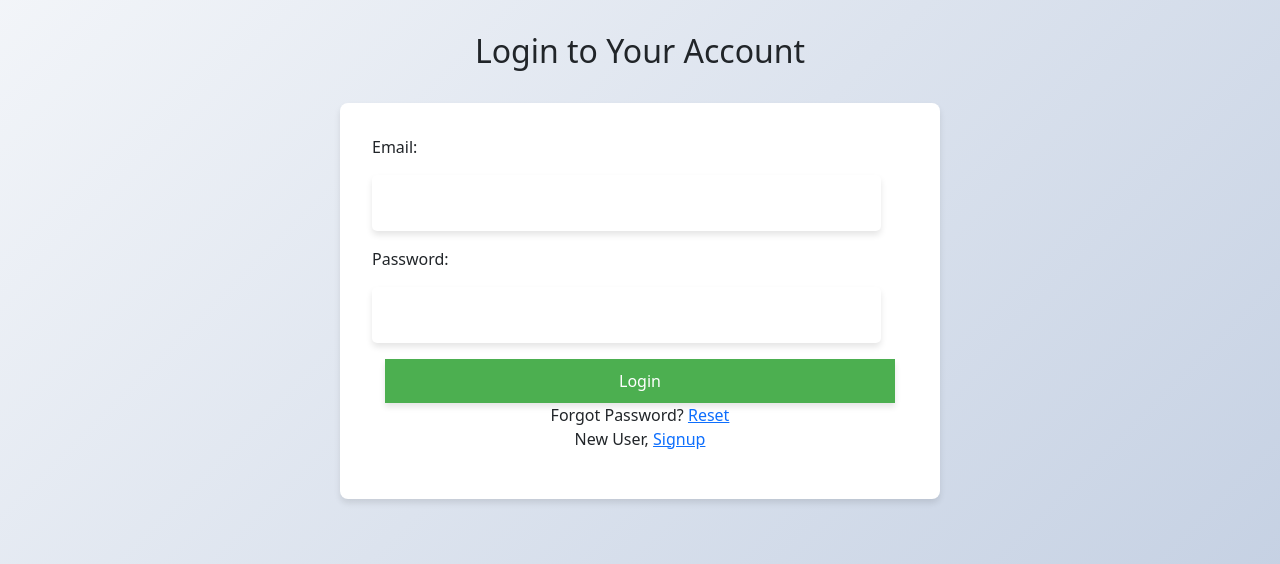
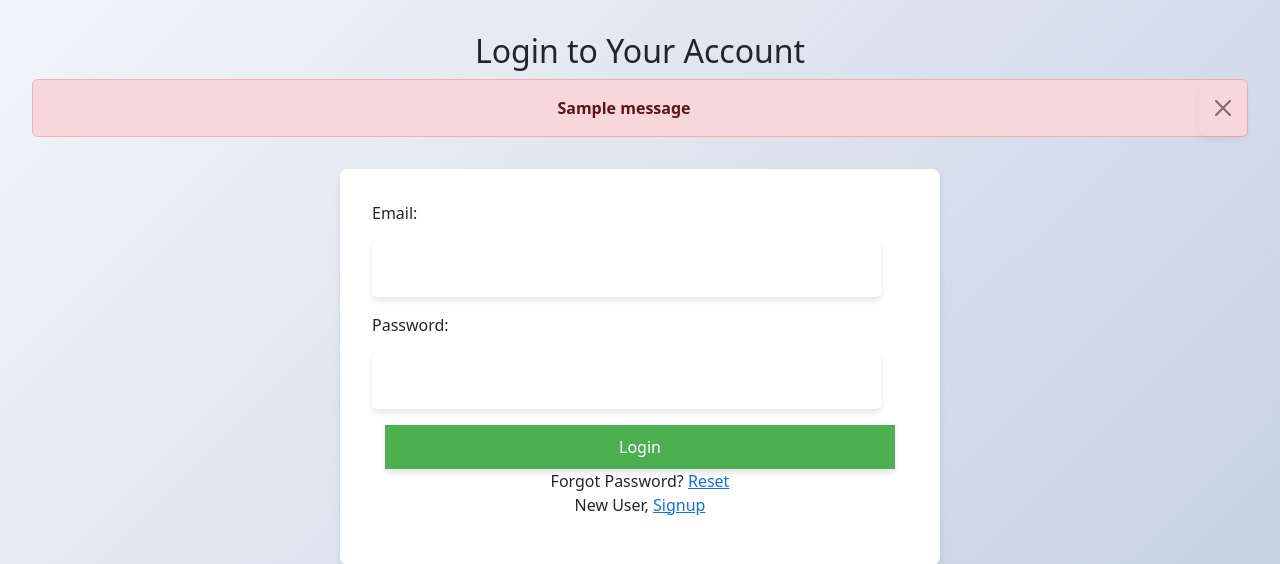
Before and after one commit to Itzkuldeep/CalmAI, a Flask app: page / in a window 1280 px wide. Shown: the part 114-678 px from the top of the page. Run offline with Flask 3, Linux system fonts and the light colour scheme; one stand-in notice (Sample message) is shown.

Commit message:
Added CSS to Error alerts

```diff
--- a/app.py
+++ b/app.py
@@ -76,7 +76,8 @@ def login():
                 flash('Logged in Successfully!!!')
                 return render_template('index_01.html', flash=flash)
             else:
-                return render_template('login_06.html', message = 'Invalid Credentials')
+                flash('Invalid Credentials')
+                return render_template('login_06.html', message = flash)
         except Exception as e:
             print(e)
             print('Details does not match')
--- a/templates/login_06.html
+++ b/templates/login_06.html
@@ -5,7 +5,12 @@
         <section>
             <center>
                 <h2>Login to Your Account</h2>
-                <h4 style="color: red;">{{message}}</h4>
+                {% for message in get_flashed_messages() %}
+                <div class="alert alert-danger alert-dismissible fade show" role="alert">
+                    <strong>{{ message }}</strong>
+                    <button type="button" class="btn-close" data-bs-dismiss="alert" aria-label="Close"></button>
+                </div>
+                {% endfor %}
             </center>
             <form action="/login" method="post">
                 <label for="email">Email:</label>
--- a/templates/navbar.html
+++ b/templates/navbar.html
@@ -20,7 +20,7 @@
         </a>
         <nav>
             {% if session.name %}
-            <a href=></a>{{ session.name }}
+            <a href=></a>{{ session.name }} ||
             <a href="/">Home</a>
             <a href="/services">Services</a>
             <a href="/about">About Us</a>
```
Also changed, not shown: 2 other files.
